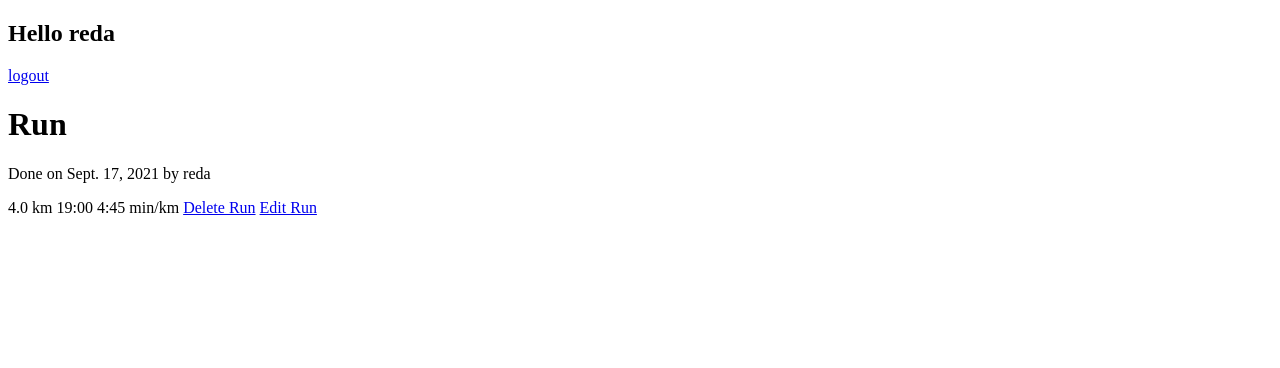
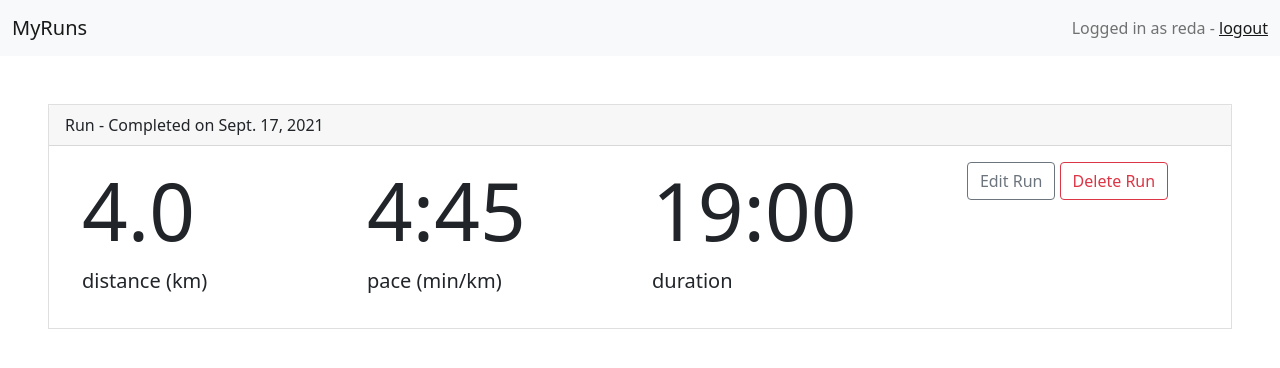
Before and after one commit to reda97dz/django_website, a Django app: page /run/6/ in a window 1280 px wide. Shown: the top 368 px of the page. Run offline with Django 3.2, Linux system fonts and the light colour scheme; a user stored in the database is signed in; data comes from the database, SQL or seed files in the repository.

Commit message:
styled a few pages with bootstrap 5

```diff
--- a/workout/templates/base.html
+++ b/workout/templates/base.html
@@ -3,24 +3,26 @@
 <html>
 <head>
     <title>{% block title %}{% endblock %}</title>
+    <link href="https://cdn.jsdelivr.net/npm/bootstrap@5.0.2/dist/css/bootstrap.min.css" rel="stylesheet"
+            integrity="sha384-EVSTQN3/azprG1Anm3QDgpJLIm9Nao0Yz1ztcQTwFspd3yD65VohhpuuCOmLASjC" crossorigin="anonymous">
 </head>
 <body>
-    <div>
-        <h2>Hello
-            {% if user.is_authenticated %}
-            {{ user.username }}
-        {% else %}
-            Runner
-            {% endif %}
-    </h2>
-    </div>
-
-    {% if user.is_authenticated %}
-    <a href="{% url 'workout:logout' %}"">logout</a>
-    {% endif %}
-    <div>
+    <nav class="navbar navbar-light bg-light">
+        <div class="container-fluid">
+          <span class="navbar-brand mb-0 h1">MyRuns</span>
+          {% if user.is_authenticated %}
+            <span class="navbar-text">
+                Logged in as {{ user.username }} -
+                <a href="{% url 'workout:logout' %}"">logout</a>
+            </span>
+          {% endif %}
+        </div>
+    </nav>
+    <div class='card m-5 rounded-0'>
         {% block content %}
         {% endblock %}
     </div>
+    <script src="https://cdn.jsdelivr.net/npm/bootstrap@5.0.2/dist/js/bootstrap.bundle.min.js"
+        integrity="sha384-MrcW6ZMFYlzcLA8Nl+NtUVF0sA7MsXsP1UyJoMp4YLEuNSfAP+JcXn/tWtIaxVXM" crossorigin="anonymous"></script>
 </body>
 </html>
--- a/workout/templates/workout/run/details.html
+++ b/workout/templates/workout/run/details.html
@@ -2,16 +2,32 @@
 {% load workout_tags %}
 {% block title %}{{ run.title }}{% endblock %}
 {% block content %}
- <h1>{{ run.name }}</h1>
- <p>
- Done on {{ run.date }} by {{user.username}}
- </p>
- {{ run.distance }} km
 
- {{ run.duration|convert_to_minutes}}
+<div class="card-header">
+    {{ run.name }} - Completed on {{ run.date }}
+</div>
 
- {{ run.pace|convert_to_minutes }} min/km
+<div class="card-body">
+    <div class="container">
+        <div class="row">
+            <div class="col-md-3">
+                <h1 class="display-1">{{ run.distance }}</h1>
+                <p class='lead'>distance (km)</p>
+            </div>
+            <div class="col-md-3">
+                <h1 class="display-1">{{ run.pace|convert_to_minutes }}</h1>
+                <p class="lead">pace (min/km)</p>
+            </div>
+            <div class="col-md-3">
+                <h1 class="display-1">{{ run.duration|convert_to_minutes}}</h1>
+                <p class="lead">duration</p>
+            </div>
+            <div class='col-md-3 text-center'>
+                <a href="{% url 'workout:edit_run' run.id %}" class="btn btn-outline-secondary">Edit Run</a>
+                <a href="{% url 'workout:delete_run' run.id %}" class="btn btn-outline-danger">Delete Run</a>
+            </div>
+        </div>
+    </div>
 
- <a href="{% url 'workout:delete_run' run.id %}">Delete Run</a>
-<a href="{% url 'workout:edit_run' run.id %}">Edit Run</a>
-{% endblock %}
+</div>
+ {% endblock %}
```
Also changed, not shown: workout/templates/workout/run/list.html (+14 -8 lines).
